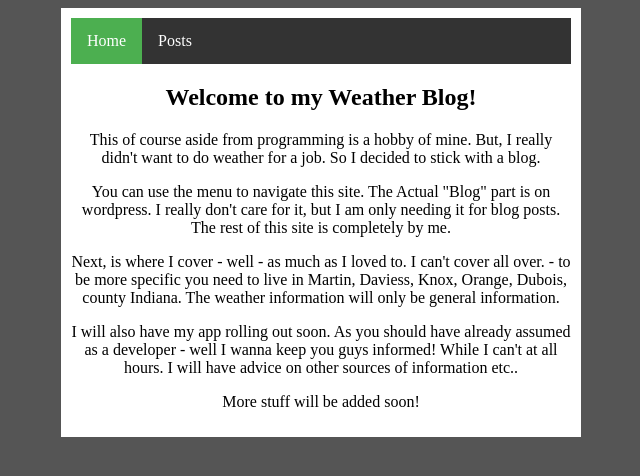
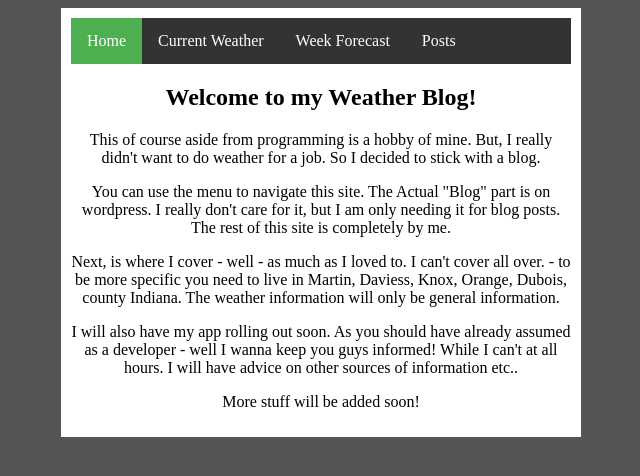
Before and after one commit to jdc20181/WeatherBlog, a plain HTML site: page index.html in a window 1280 px wide. Shown: the whole page, without its empty margins (319-959 px from the left). Drawn offline with Linux system fonts and the light colour scheme.

Commit message:
Update index.html

```diff
--- a/index.html
+++ b/index.html
@@ -10,7 +10,9 @@
 <div class="content">
   <ul>
   <li> <a class="active" href="index.html">Home</a></li>
-    <li> <a href="https://jeffsweatherblog.wordpress.com/">Posts </a>
+     <li> <a  href="Current.html">Current Weather </a></li>
+     <li> <a href="7day.html">Week Forecast </a></li>
+     <li> <a href="https://jeffsweatherblog.wordpress.com/">Posts </a> </li>
 </ul>
   <h2> Welcome to my Weather Blog!</h2>
 
```
